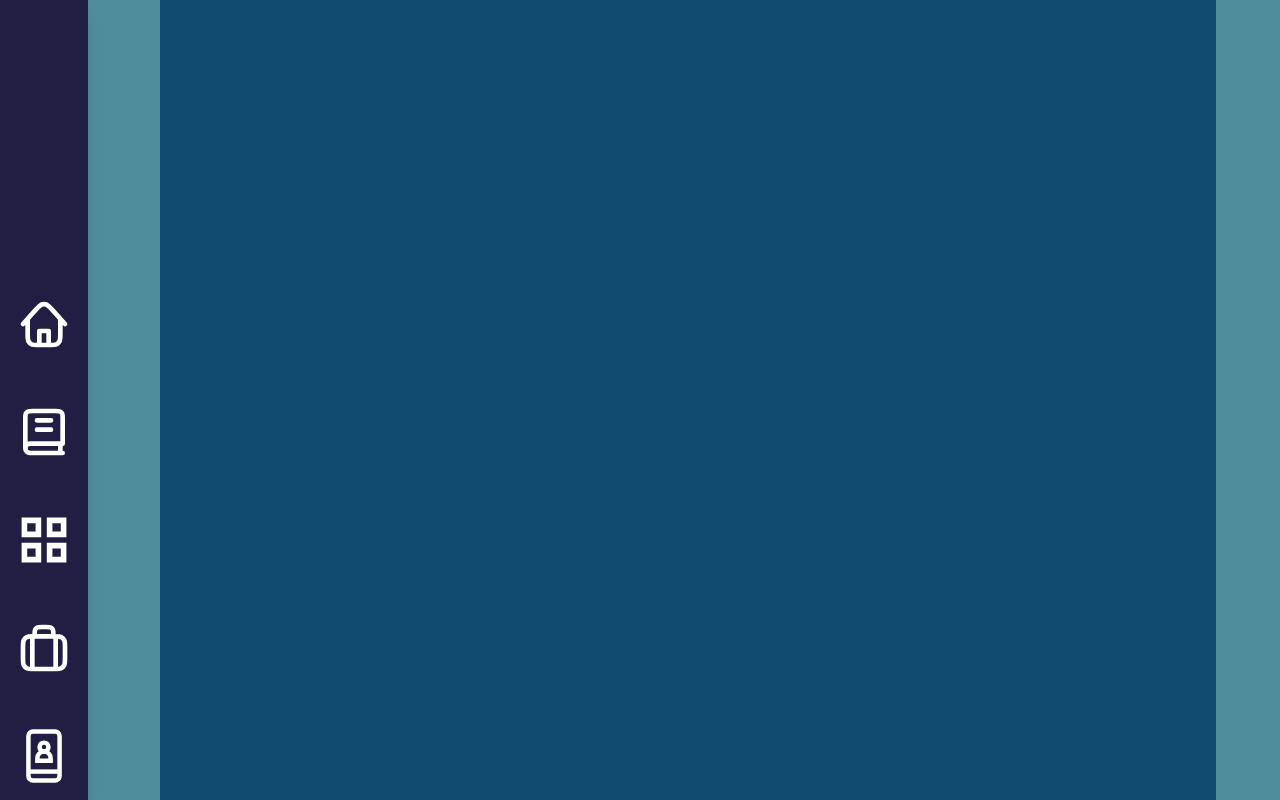
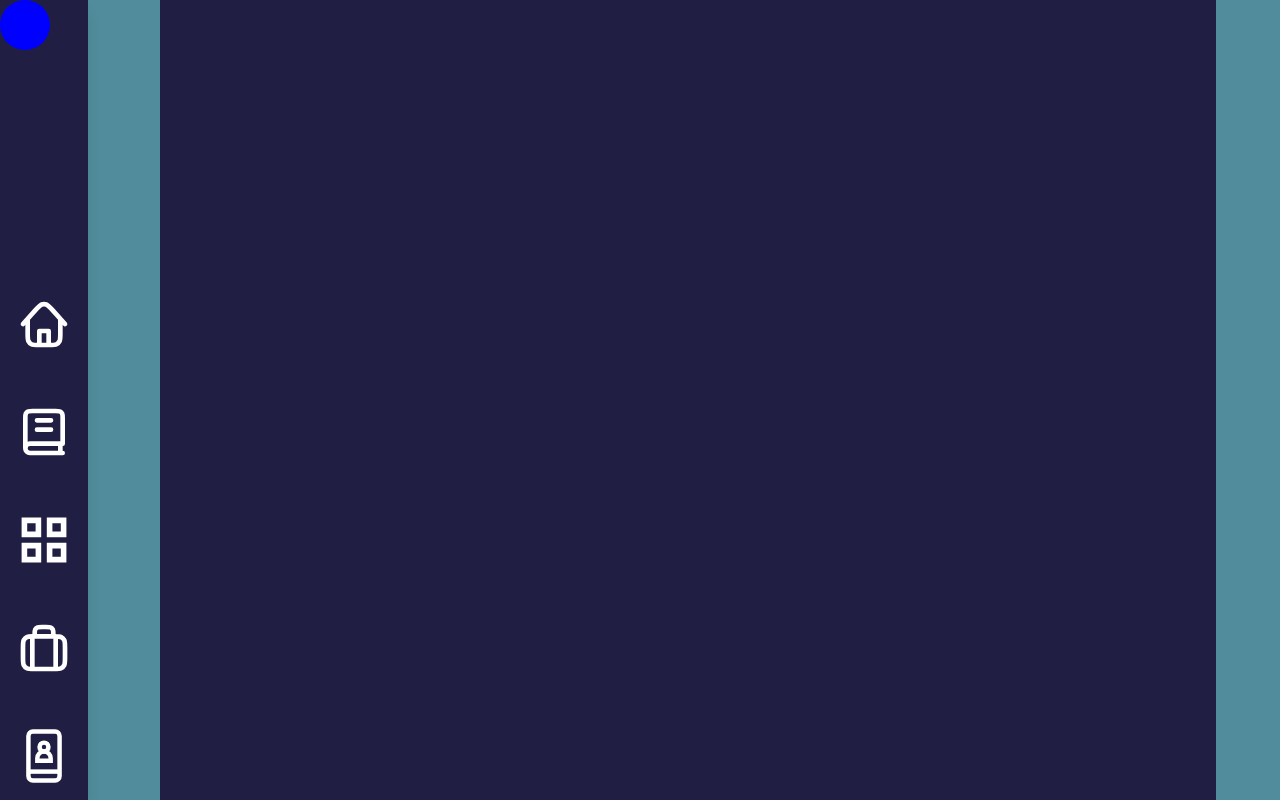
Before and after one commit to Alison0704/alistrics, a React (Vite) app: page / in a window 1280 px wide. Built offline with nearby package versions, Linux system fonts and the light colour scheme.

Commit message:
Added follow cursor circle

```diff
--- a/src/App.jsx
+++ b/src/App.jsx
@@ -1,11 +1,13 @@
 
 import SideBar from './components/SideBar';
 import MyHome from './components/Sections/MyHome';
+import FollowerCat from './components/FollowerCat';
 function App() {
   return (
     <>
       <SideBar/>
       <MyHome/>
+      <FollowerCat/>
     </>
   );
 };
--- /dev/null
+++ b/src/components/FollowerCat.jsx
@@ -0,0 +1,48 @@
+import React, { useState, useEffect } from 'react';
+
+const FollowerCat = () => {
+    const [position, setPosition] = useState({ x: 0, y: 0 });
+    const [color, setColor] = useState('red');
+
+    useEffect(() => {
+        const handleMouseMove = (e) => {
+            // Add a delay of 500ms
+            setTimeout(() => {
+                setPosition({ x: e.clientX, y: e.clientY });
+            }, 1000);
+        };
+
+        window.addEventListener('mousemove', handleMouseMove);
+
+        return () => {
+            window.removeEventListener('mousemove', handleMouseMove);
+        };
+    }, []);
+
+    useEffect(() => {
+        // Alternate between red and blue every second
+        const interval = setInterval(() => {
+            setColor((prevColor) => (prevColor === 'red' ? 'blue' : 'red'));
+        }, 1000);
+
+        return () => {
+            clearInterval(interval);
+        };
+    }, []);
+
+    return (
+        <div
+            style={{
+                position: 'absolute',
+                top: position.y,
+                left: position.x,
+                width: '50px',
+                height: '50px',
+                borderRadius: '50%',
+                backgroundColor: color,
+            }}
+        ></div>
+    );
+};
+
+export default FollowerCat;
--- a/src/components/Sections/MyHome.jsx
+++ b/src/components/Sections/MyHome.jsx
@@ -1,7 +1,6 @@
 function MyHome(){
     return (
-        <section className="flex bg-secondary">
-
+        <section className="flex bg-mainColor60">
         </section>
     );
 }
--- a/src/components/SideBar.jsx
+++ b/src/components/SideBar.jsx
@@ -1,5 +1,4 @@
 import SideBarIcon from "./SideBarIcon";
-import img0 from "./assets/icons/react.svg";
 import img1 from "./assets/icons/House.svg";
 import img2 from "./assets/icons/Skills.svg";
 import img3 from "./assets/icons/Project.svg";
@@ -8,7 +7,7 @@ import img5 from "./assets/icons/Contact.svg";
 
 function SideBar(){
     return (
-        <div className="fixed top-0 left-0 h-screen m-0 p-0 justify-between flex flex-col bg-primary text-mytext shadow-lg">
+        <div className="fixed top-0 left-0 h-screen m-0 p-0 justify-between flex flex-col bg-mainColor60 text-mytext shadow-lg">
                 <div>
                     {/* TODO Add Logo Icon */}
                 </div>
--- a/tailwind.config.js
+++ b/tailwind.config.js
@@ -10,10 +10,9 @@ export default {
   theme:{
     extend: {
       colors: {
-        primary: '#201E43', // primary:
-        secondary: '#134B70', // secondary:
-        mytext:'#EEEEEE',//text colour
-        accent:'#508C9B', //component colour
+        mainColor60: '#201E43',
+        mainColor30: '#134B70',
+        mainColor10: '#508C9B',
       },
     },
   },
```
